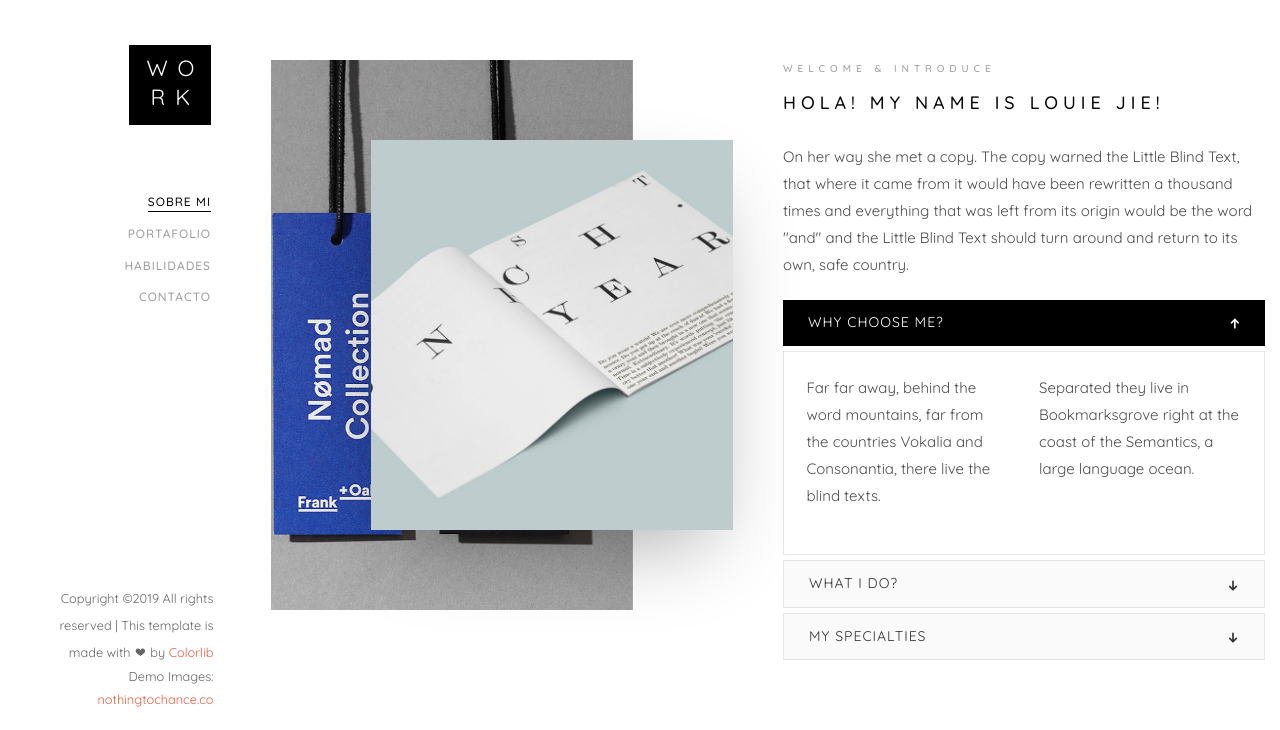
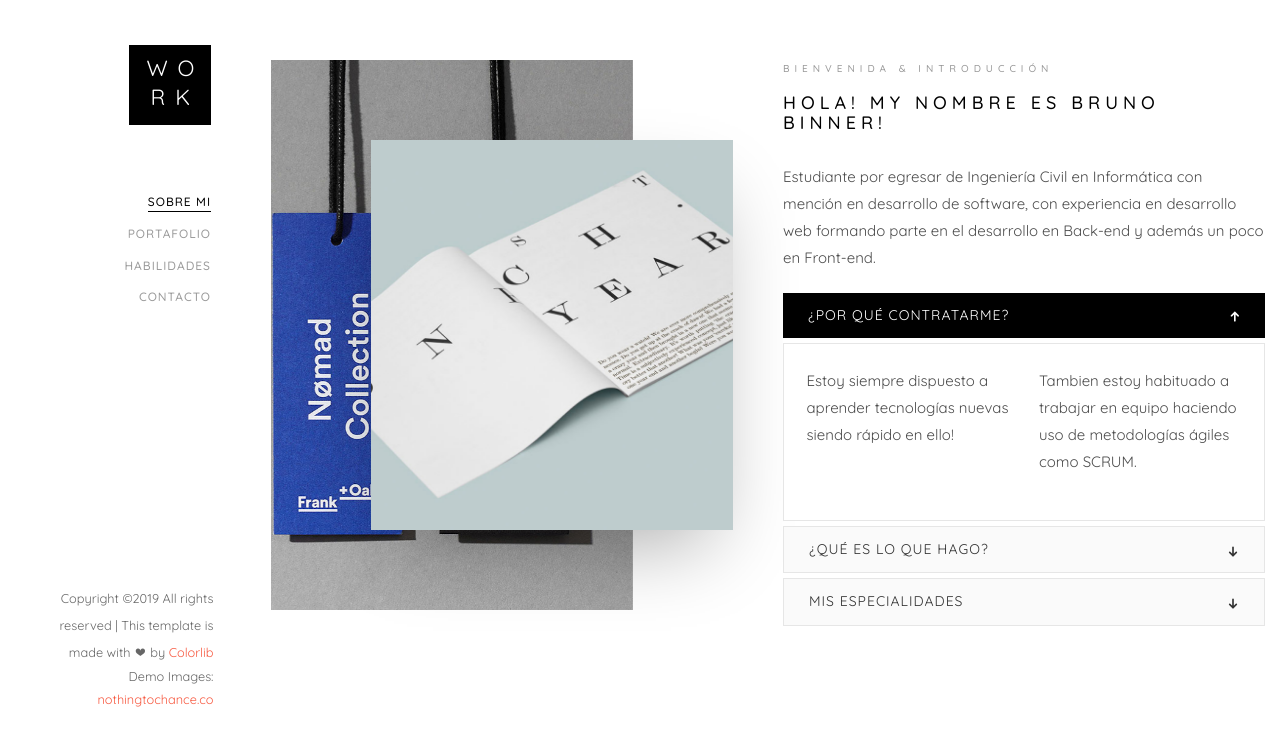
Before and after one commit to bbinnerq/bbinnerq.github.io, a plain HTML site: page index.html in a window 1280 px wide. Shown: the top 730 px of the page. Drawn offline with Linux system fonts and the light colour scheme; files whose address does not match are found by name.

Commit message:
Cambios index informacion

```diff
--- a/index.html
+++ b/index.html
@@ -83,16 +83,16 @@ Copyright &copy;<script>document.write(new Date().getFullYear());</script> All r
 						</div>
 						<div class="col-md-6 animate-box" data-animate-effect="fadeInLeft">
 							<div class="about-desc">
-								<span class="heading-meta">Welcome &amp; Introduce</span>
-								<h3>Hola! my name is Louie Jie!</h3>
-								<p>On her way she met a copy. The copy warned the Little Blind Text, that where it came from it would have been rewritten a thousand times and everything that was left from its origin would be the word "and" and the Little Blind Text should turn around and return to its own, safe country.</p>
+								<span class="heading-meta">Bienvenida &amp; Introducción</span>
+								<h3>Hola! My nombre es Bruno Binner!</h3>
+								<p>Estudiante por egresar de Ingeniería Civil en Informática con mención en desarrollo de software, con experiencia en desarrollo web formando parte en el desarrollo en Back-end y además un poco en Front-end. </p>
 							</div>
 							<div class="fancy-collapse-panel">
 								<div class="panel-group" id="accordion" role="tablist" aria-multiselectable="true">
 									<div class="panel panel-default">
 									    <div class="panel-heading" role="tab" id="headingOne">
 									        <h4 class="panel-title">
-									            <a data-toggle="collapse" data-parent="#accordion" href="#collapseOne" aria-expanded="true" aria-controls="collapseOne">Why choose me?
+									            <a data-toggle="collapse" data-parent="#accordion" href="#collapseOne" aria-expanded="true" aria-controls="collapseOne">¿Por qué contratarme?
 									            </a>
 									        </h4>
 									    </div>
@@ -100,10 +100,10 @@ Copyright &copy;<script>document.write(new Date().getFullYear());</script> All r
 									         <div class="panel-body">
 									            <div class="row">
 										      		<div class="col-md-6">
-										      			<p>Far far away, behind the word mountains, far from the countries Vokalia and Consonantia, there live the blind texts. </p>
+										      			<p>Estoy siempre dispuesto a aprender tecnologías nuevas siendo rápido en ello! </p>
 										      		</div>
 										      		<div class="col-md-6">
-										      			<p>Separated they live in Bookmarksgrove right at the coast of the Semantics, a large language ocean.</p>
+										      			<p>Tambien estoy habituado a trabajar en equipo haciendo uso de metodologías ágiles como SCRUM.</p>
 										      		</div>
 										      	</div>
 									         </div>
@@ -112,7 +112,7 @@ Copyright &copy;<script>document.write(new Date().getFullYear());</script> All r
 									<div class="panel panel-default">
 									    <div class="panel-heading" role="tab" id="headingTwo">
 									        <h4 class="panel-title">
-									            <a class="collapsed" data-toggle="collapse" data-parent="#accordion" href="#collapseTwo" aria-expanded="false" aria-controls="collapseTwo">What I do?
+									            <a class="collapsed" data-toggle="collapse" data-parent="#accordion" href="#collapseTwo" aria-expanded="false" aria-controls="collapseTwo">¿Qué es lo que hago?
 									            </a>
 									        </h4>
 									    </div>
@@ -129,7 +129,7 @@ Copyright &copy;<script>document.write(new Date().getFullYear());</script> All r
 									<div class="panel panel-default">
 									    <div class="panel-heading" role="tab" id="headingThree">
 									        <h4 class="panel-title">
-									            <a class="collapsed" data-toggle="collapse" data-parent="#accordion" href="#collapseThree" aria-expanded="false" aria-controls="collapseThree">My Specialties
+									            <a class="collapsed" data-toggle="collapse" data-parent="#accordion" href="#collapseThree" aria-expanded="false" aria-controls="collapseThree">Mis especialidades
 									            </a>
 									        </h4>
 									    </div>
```
